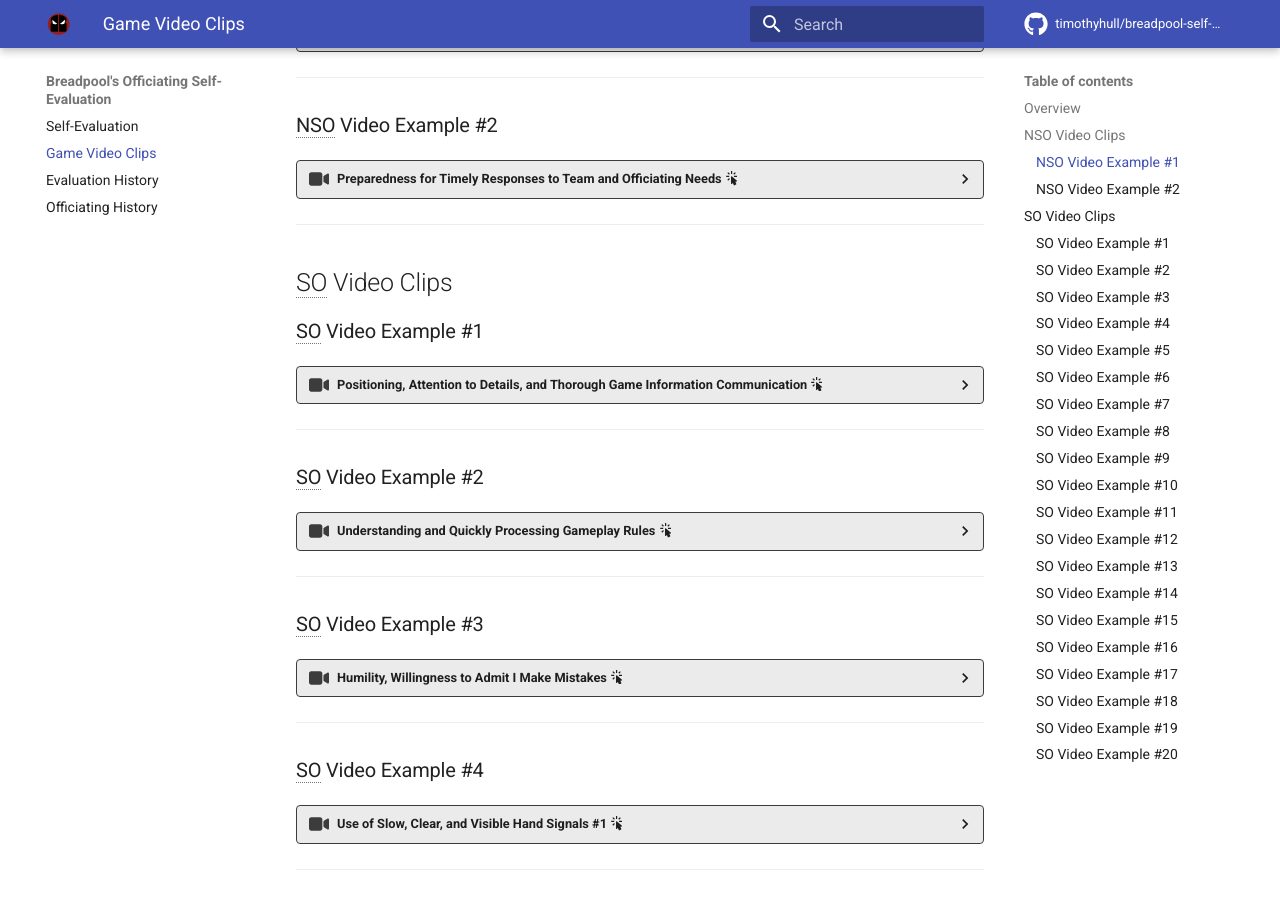
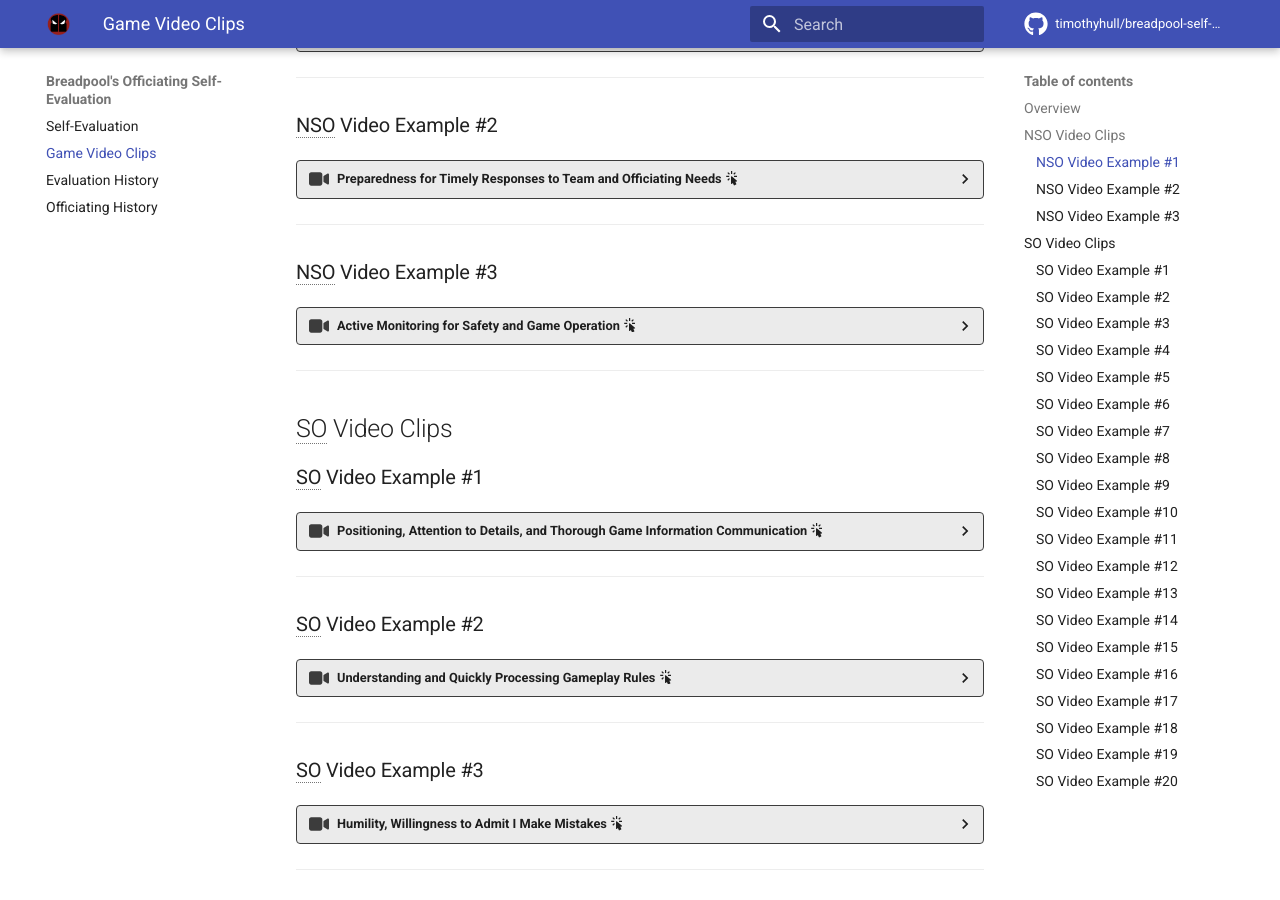
Before and after one commit to timothyhull/breadpool-self-eval, an MkDocs documentation site: the page built from docs/game_video_clips.md, in a window 1280 px wide and 900 px high, scrolled down 435 px. Built offline with MkDocs 1.6.1 and Material for MkDocs 9.7.7, drawn with Linux system fonts in a browser that asks for light colours; comment, search, counter and statistics services are not loaded.

Commit message:
NSO video example #3 placeholder

```diff
--- a/docs/game_video_clips.md
+++ b/docs/game_video_clips.md
@@ -85,6 +85,31 @@ Below are links to some of my officiating performances that highlight my capabil
         - My attentiveness to the officiating crew during the TTO:
             - Prevented the unnecessary confusion of issuing the "five seconds" verbal and visual cues followed by an immediate OTO.
             - Assured my officiating peers that I have their backs because I'm paying attention to the big picture view of the game so they can focus on their individual role responsibilities.
+
+    <center>
+        <iframe align="middle" width="560" height="315" src="https://www.youtube.com/embed/6CLKchfmSBI?start=1558" style="filter: drop-shadow(0 0 0.2rem black);" title="https://youtu.be/6CLKchfmSBI?t=1558" frameborder="0" allow="accelerometer; autoplay; clipboard-write; encrypted-media; gyroscope; picture-in-picture; web-share" referrerpolicy="strict-origin-when-cross-origin" allowfullscreen></iframe>
+    </center>
+    <center>
+        <br>[https://youtu.be/6CLKchfmSBI?t=1558 :octicons-link-external-24:](https://youtu.be/6CLKchfmSBI?t=1558){ target=_blank }
+    </center>
+
+---
+
+### NSO Video Example #3
+
+??? video "Active Monitoring for Safety and Game Operation :material-cursor-default-click:"
+
+    === "Overview :material-cursor-default-click:"
+
+        - At the ≈TBD mark in this video, while serving as a JT...
+
+    === "Outcome :material-cursor-default-click:"
+
+        - The SBO stopped the official clock...
+
+    === "Importance :material-cursor-default-click:"
+
+        - While serving as JT, I focus on ...
 
     <center>
         <iframe align="middle" width="560" height="315" src="https://www.youtube.com/embed/6CLKchfmSBI?start=1558" style="filter: drop-shadow(0 0 0.2rem black);" title="https://youtu.be/6CLKchfmSBI?t=1558" frameborder="0" allow="accelerometer; autoplay; clipboard-write; encrypted-media; gyroscope; picture-in-picture; web-share" referrerpolicy="strict-origin-when-cross-origin" allowfullscreen></iframe>
```
